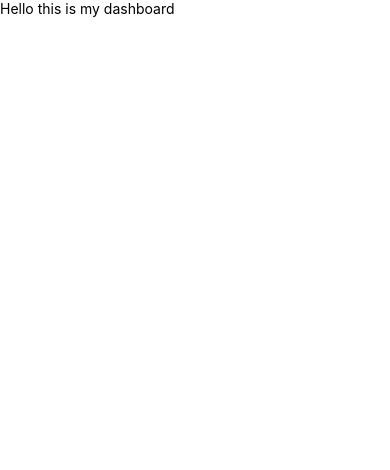
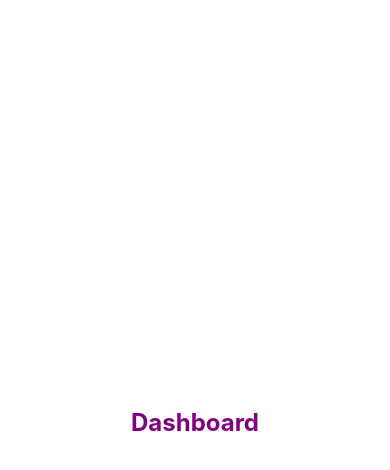
Before and after one commit to eddyzera/GoFinances, a React Native app: screen / in a window 390 px wide. Shown: the top 470 px of the page. Built offline with nearby package versions, Linux system fonts and the light colour scheme.

Commit message:
feat: created dashboard screen

```diff
--- a/src/screens/Dashboard/Dashboard.tsx
+++ b/src/screens/Dashboard/Dashboard.tsx
@@ -1,10 +1,10 @@
 import React from 'react'
-import { View, Text } from 'react-native'
+import { ViewContainer, TitleText } from './styles'
 
 export const Dashboard: React.FunctionComponent = () => {
   return (
-    <View>
-      <Text>Hello this is my dashboard</Text>
-    </View>
+    <ViewContainer>
+      <TitleText>Dashboard</TitleText>
+    </ViewContainer>
   )
 }
--- /dev/null
+++ b/src/screens/Dashboard/styles.ts
@@ -0,0 +1,13 @@
+import styled from 'styled-components/native'
+
+export const ViewContainer = styled.View`
+  flex: 1;
+  justify-content: center;
+  align-items: center;
+`
+
+export const TitleText = styled.Text`
+  font-size: 24px;
+  font-weight: bold;
+  color: purple;
+`
```
Also changed, not shown: package.json (+7 -4 lines), 1 other file (tests, documents, lock files or other folders).
